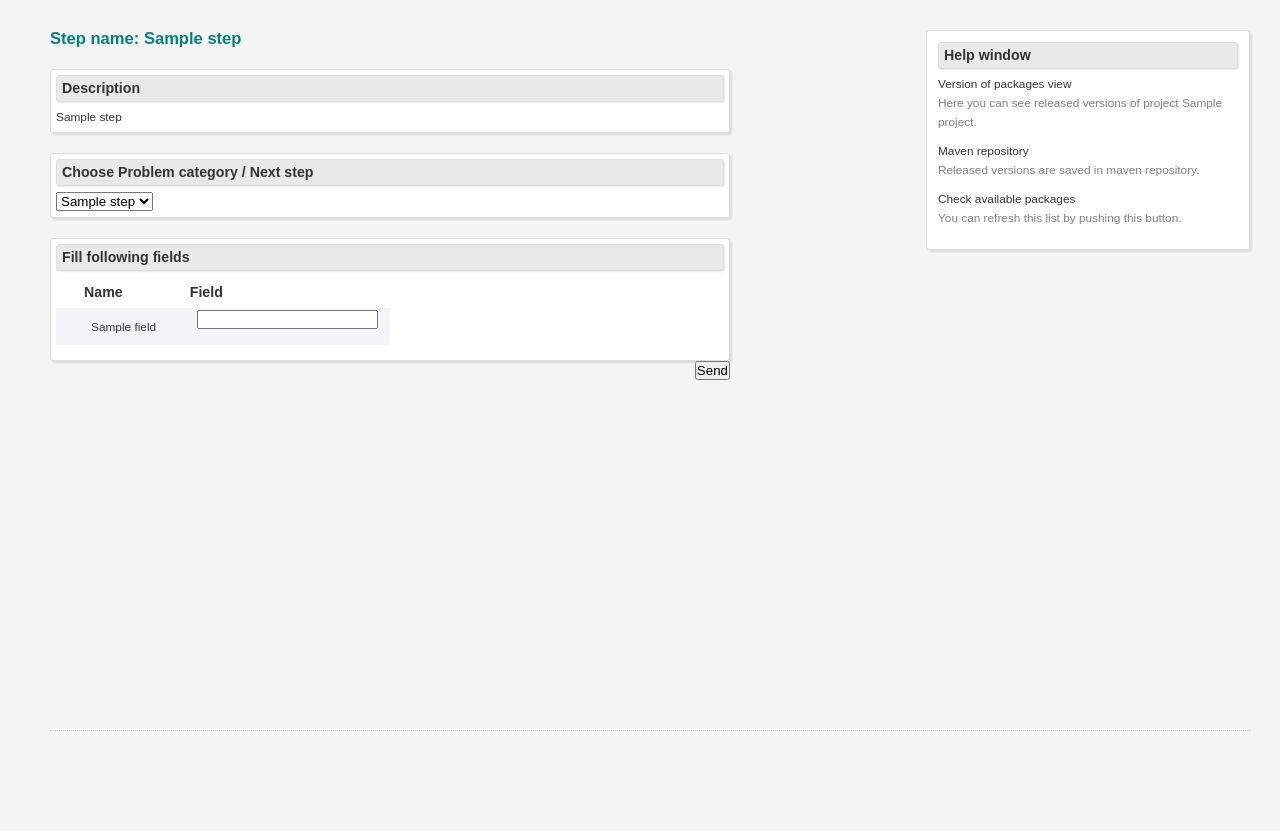
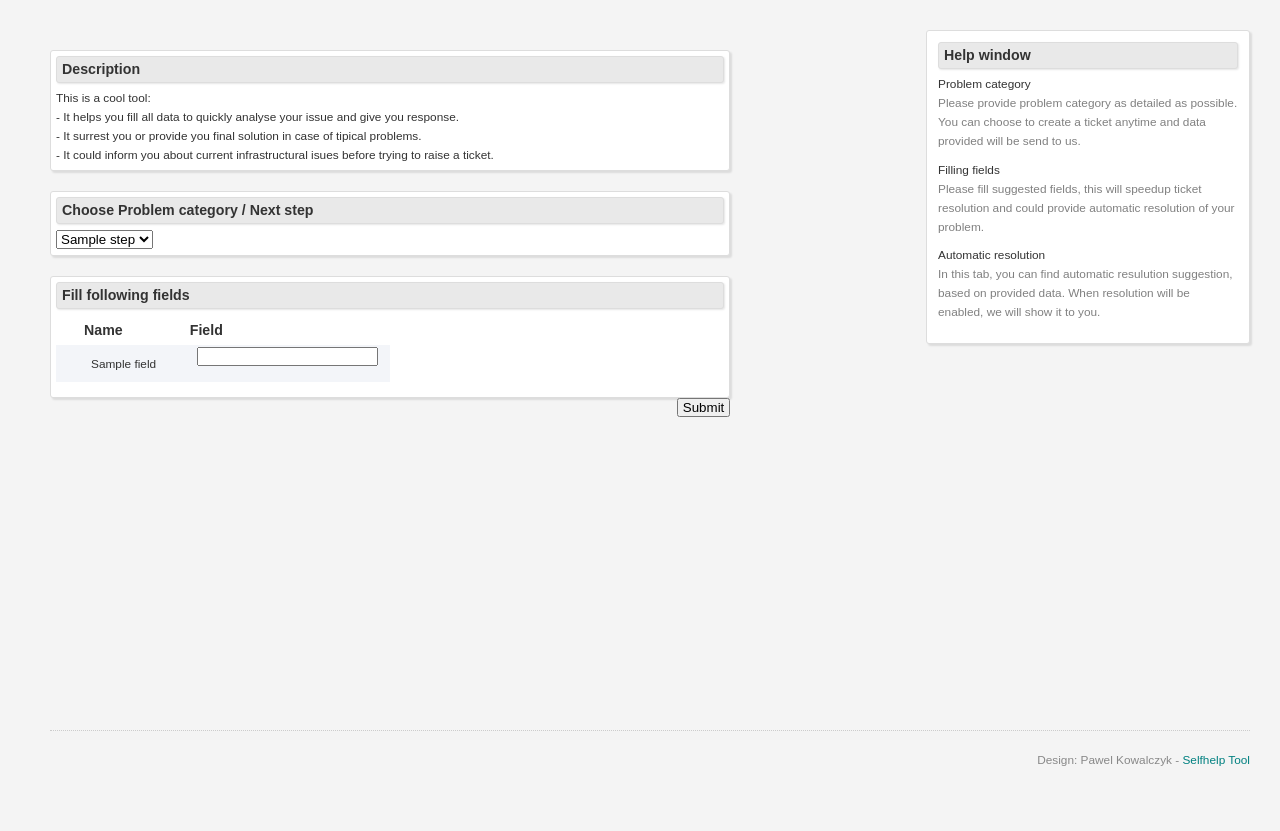
Before and after one commit to coval/selfhelp, a Django app: template dbflow/templates/step_display.html in a window 1280 px wide. Shown: the part 100-931 px from the top of the page. Run offline with Django 3.2, Linux system fonts and the light colour scheme; tables that the repository leaves empty hold one stand-in row (values such as "Sample post"); the template is opened without the code that fills it: values that come from a table or form of the project are taken from there, most other values are stand-ins (such as "Sample title", 1, 10 or a date in 2020); parts of the project's set-up code (start-up, migrations or seed data) failed here and were passed over; some libraries are stand-ins or nearby versions.

Commit message:
improvements

```diff
--- a/dbflow/models.py
+++ b/dbflow/models.py
@@ -6,7 +6,7 @@ from django.forms import ModelForm
 class Field(models.Model):
     name = models.CharField(max_length=250)
     description = models.CharField(max_length=250, blank=True)
-    #field_type = #multiple choise, text itp
+    field_type = models.IntegerField(null=True, blank=True)
 
     def __unicode__(self):
         return self.name
@@ -14,7 +14,7 @@ class Field(models.Model):
 class Step(models.Model):
     root = models.ForeignKey('self', blank=True, null=True)
     name = models.CharField(max_length=250)
-    #description = models.CharField(max_length=250, blank=True)
+    description = models.TextField(max_length=3250, blank=True)
     field = models.ManyToManyField(Field, blank=True, verbose_name="field in form")
     request_url = models.CharField(max_length=250, blank=True)
 
--- a/dbflow/templates/base.html
+++ b/dbflow/templates/base.html
@@ -16,7 +16,7 @@
 <body>
 	<div id="header">
 		<div class="wrap">
-			<h1 id="logo"><a href="/">Selfhelp tool</a></h1>
+			<h1 id="logo"><a href="/start/">Selfhelp tool</a></h1>
 		</div>
 	</div>
 
@@ -34,7 +34,7 @@
 
 
 		<div id="footer">
-			<!--p>Design: Pawel Kowalczyk - <a href="https://github.com/coval/mvisi">Maven Visibility Tool</a></p-->
+			<p>Design: Pawel Kowalczyk - <a href="https://github.com/coval/selfhelp">Selfhelp Tool</a></p>
 		</div>
 
 	</div>
--- a/dbflow/templates/step_display.html
+++ b/dbflow/templates/step_display.html
@@ -11,14 +11,29 @@
 
 <div id="main">
 
+{% if step_id %}
 	<h2><a href="/start/">Step name: {{step.name}}</a></h2>
-
-
+{% endif %}
 	<div id="package-list" class="ui-widget-content ui-corner-all">
 		<h3 class="ui-widget-header ui-corner-all">Description</h3>
-		{{ step.name }}
+	{% if step_id %}
+		{{ step.description }}
+        {% else %}
 
+This is a cool tool:</br>
+- It helps you fill all data to quickly analyse your issue and give you response. </br>
+- It surrest you or provide you final solution in case of tipical problems.</br>
+- It could inform you about current infrastructural isues before trying to raise a ticket. </br>
+
+        {% endif %}
 	</div>
+        {% if step_id %}
+        <div id="package-list" class="ui-widget-content ui-corner-all">
+                <h3 class="ui-widget-header ui-corner-all">Resolution suggestion based on previous answers</h3>
+                Not available yet, but that will be cool.
+
+        </div>
+        {% endif %}
         <form action="/post_redirect/" method="post">
         {% csrf_token %}
 
@@ -36,6 +51,8 @@
 	<div id="package-list" class="ui-widget-content ui-corner-all">
 		<h3 class="ui-widget-header ui-corner-all">Fill following fields</h3>
 		<div class="package_table">
+
+			{% if fields %}
 			<table width="100%" cellspacing="0" cellpadding="0">
 				<thead>
 					<tr>
@@ -57,11 +74,14 @@
 					{% endfor %}
 				</tbody>
 			</table>
+			{% else %}
+				We will ask you to fill a fields here if we'll near more information about your case.
+			{% endif %}
 		</div>
 	</div>
 
 	<div id="refresh_comp_button">
-                <input type="submit" value="Send">
+                <input type="submit" value=" Submit ">
 	</div>
         </FORM>
 </div>
@@ -70,9 +90,9 @@
 	<div id="side" class="ui-widget-content ui-corner-all">
 		<h3 class="ui-widget-header ui-corner-all">Help window</h3>
 		<ul>
-			<li><a href="#">Version of packages view</a><br />Here you can see released versions of project {{ project.name }}.</li>
-			<li><a href="#">Maven repository</a><br />Released versions are saved in maven repository.</li>
-			<li><a href="#">Check available packages</a><br />You can refresh this list by pushing this button.</li>
+			<li><a href="#">Problem category</a><br />Please provide problem category as detailed as possible. You can choose to create a ticket anytime and data provided will be send to us.</li>
+			<li><a href="#">Filling fields</a><br />Please fill suggested fields, this will speedup ticket resolution and could provide automatic resolution of your problem.</li>
+			<li><a href="#">Automatic resolution</a><br />In this tab, you can find automatic resulution suggestion, based on provided data. When resolution will be enabled, we will show it to you.</li>
 		</ul>
 	</div>
 
--- a/dbflow/views.py
+++ b/dbflow/views.py
@@ -23,6 +23,7 @@ def step_display(request, step_id=0):
     if getattr(step, "field", None):
     	c['fields'] = step.field.all()
     c['step'] = step
+    c['step_id'] = step_id
     form = FieldForm()
     # print(c)
     c['form'] = form.as_p()
```
Also changed, not shown: 1 other file.
